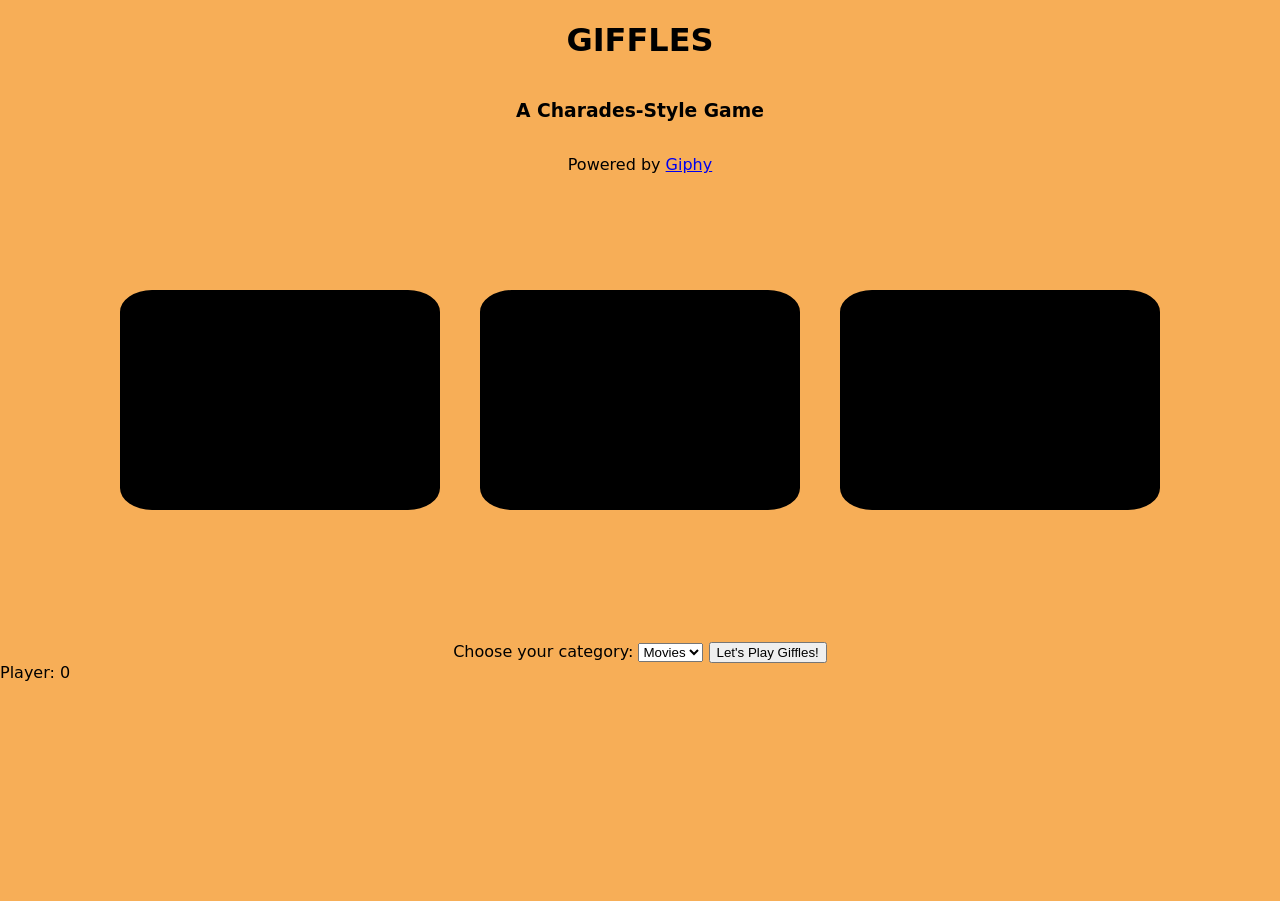
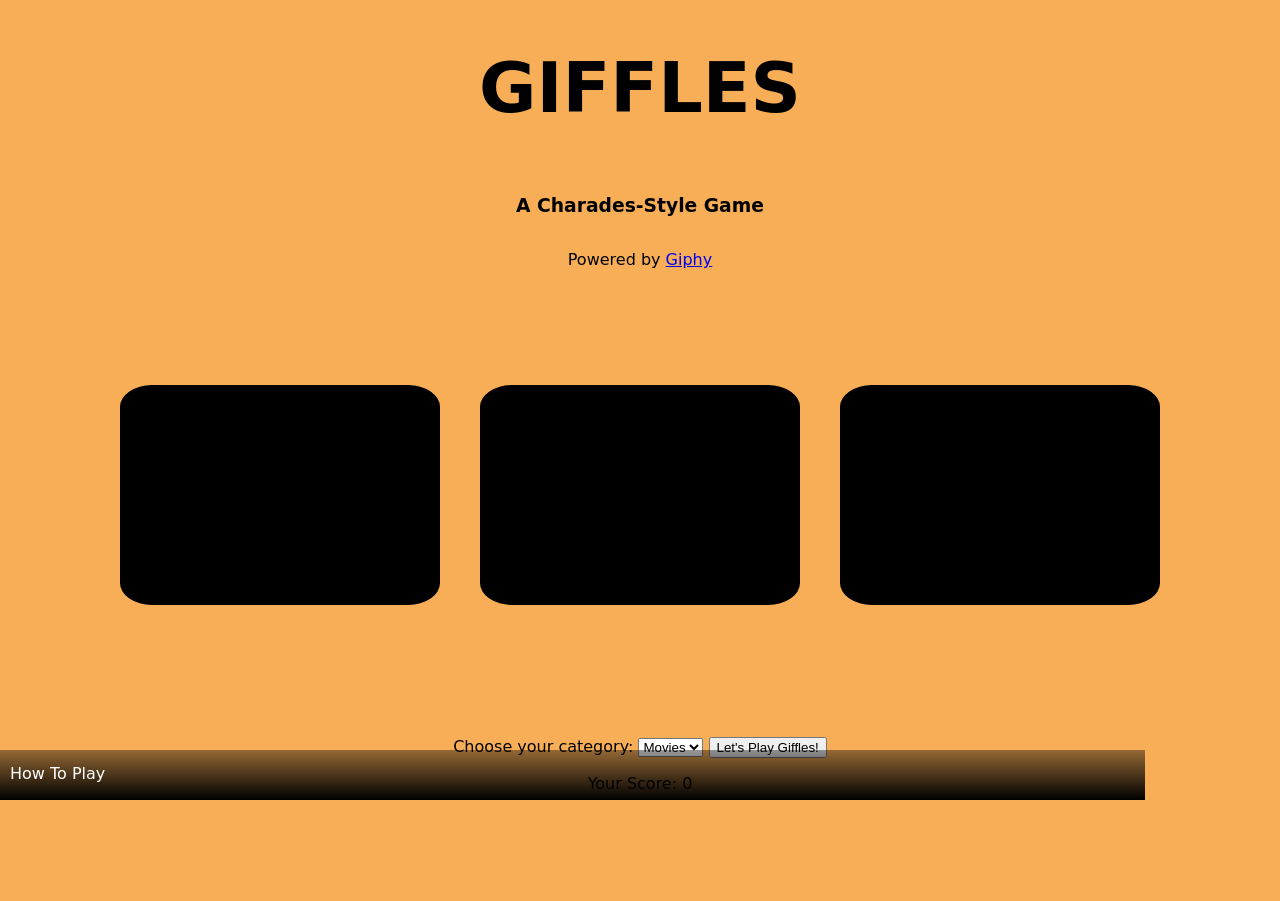
Before and after one commit to skaiser33/giffles, a plain HTML site: page index.html in a window 1280 px wide. Before the commit the page ends 800 px from the top, so only its background shows below. Drawn offline with Linux system fonts and the light colour scheme; a web font is replaced by a local one.

Commit message:
instructions

```diff
--- a/css/style.css
+++ b/css/style.css
@@ -1,7 +1,11 @@
 body {
     background: rgb(247, 174, 87);
     margin: 0;
-    font-family: 'Yatra One', cursive;
+    font-family: 'Potta One', cursive;
+}
+
+h1 {
+    font-size: 70px;
 }
 
 .container {
@@ -23,18 +27,52 @@ iframe {
     background-color: black;
     margin: 100px 20px;
 }
-}
 
-p {
+
+/* p {
     font-size: 20px;
     text-align: center;
     width: 40%;
+} */
+
+.instructions > p {
+    color: rgba(255,255,255,1);
+    background: black;
+    background: linear-gradient(bottom, rgba(0,0,0,1), rgba(0,0,0,.4));
+    background: -webkit-linear-gradient(bottom, rgba(0,0,0,1), rgba(0,0,0,.4));
+    background: -moz-linear-gradient(bottom, rgba(0,0,0,1), rgba(0,0,0,.4));
+    padding: 10px;
+    line-height: 28px;
+    text-align: justify;
+    position: absolute;
+    bottom: 0;
+    margin: 0;
+    height: 30px;
+    transition: height .5s;
+    -webkit-transition: height .5s;
+    -moz-transition: height .5s;
+}
+
+small {
+    opacity: 0;
 }
 
 #answ {
     margin-bottom: 100px;
 }
 
+#newClue {
+    margin: 100px 20px;
+}
+
 .hide {
     display: none;
 }
+
+.show-description p {
+    height: 250px;
+}
+
+.show-description small {
+    opacity: 1;
+}
--- a/index.html
+++ b/index.html
@@ -7,7 +7,7 @@
     <script defer src="./js/main.js"></script>
     <link rel="stylesheet" href="./css/style.css">
     <link rel="preconnect" href="https://fonts.gstatic.com">
-    <link href="https://fonts.googleapis.com/css2?family=Yatra+One&display=swap" rel="stylesheet">
+    <link href="https://fonts.googleapis.com/css2?family=Potta+One&display=swap" rel="stylesheet">
 </head>
 
 <body>
@@ -38,10 +38,17 @@
             </select>
             <input id="next" type="submit" value="Let's Play Giffles!">
         </form>
-        <!-- <p id="test"></p>
-        <p id="correctAnswer"></p> -->
-
+        <div >
+            <p class="playerScore">Your Score: 0</p>
+        </div>
     </div>
 
+    <div class="instructions">
+        <p>How To Play <span class="price"><br />
+        <small>Choose a category and guess the title of the movie, song, or book based on the gifs on display.<br>
+            Each gif corresponds to one word of the title, excluding common articles (like "a" or "the") or prepositions (like "of" or "in").<br>
+            Each word will perform a real time search of the top gifs under that search term on Giphy, so each game of Giffle is a totally unique experience.<br>
+            If you don't like your gifs, just hit the "New Clues Please!" button and receive another set of gifs for the same title. You can ask for new clues up to four times per round.</small></p>
+    </div>
 </body>
 </html>
--- a/js/main.js
+++ b/js/main.js
@@ -1,28 +1,12 @@
-
-//TEST multiple gif fetch requests (for top 5 results) running simultaneously
-
-
-//PULL those gif's into existing IFRAMES, with temporary initial restriction of exactly 3 words in moviesSourceArray with if statement in order to choose
-//CREATE a button that updates each value in the fetch request to the next gif's [g++]; variable for array index that chooses round of gif's; will need to increment with each bush of "new clues button and reset with each new round
 
 
 // Create/Find arrays of movie titles, book titles, and song titles. Make sure they're in strings.
 // Filter to new "MASTER" array where titles with 3-5 words
 // Map MASTER arrays to SOURCE arrays that remove any strings "in, of, the, a, an, is, are" etc. Indices between MASTER and SOURCE arrays must match.
 
-// Append/Remove # of iframes based on # of words in SOURCE string [i]
-// Send a fetch request for each word in the SOURCE string [i] and fill iframes
-
 //Change in category value reloads and sends request from selected array
 
-//Input value submitted by player must match MASTER[i]
-//Announce correct/incorrect and update score (refer to high card lab, look at solutions branch and not just my own)
-//For incorrect, also display the correct answer with toggleClass on <p> with id #correctAnswer
 
-
-//Toggle class for next round button to make invisible
-//Are all titles the same length or can I count the number of words in the title using the spaces in between? Beware of A/The/Of
-// Favicon!
 //CSS CLEANUP
 //REFACTOR FETCH REQUESTS INTO A SINGLE FUNCTION WITH NECESSARY PARAMETERS?
 //CSS FOR MOBILE
@@ -36,24 +20,21 @@
 //Avoid repeats in same game? by modifying all arrays (in which case i'd need to reset each new player) or better solution available?
 
 
+//SCHEDULE:
+// THU:
+// Celebration/taunt gifs for right/wrong answers
+// Timer
+// Avoid repeats
 
-
-
-//SCHEDULE:
 // WED:
 // Styling (start with 3 blank iframes...maybe have a different colored ? in each)
 
 // TUE:
-
+// Favicon!
 // Array creation and separate array storage
+// New Player / Reset button? [just reload website or be more sophisticated?]
 // Solve BenjamIN button issue
 // Begin styling
-
-//MONDAY:
-//Update new clue button to act according to title length
-//Use length of title to display number of iframes. Rather than hiding, should I DOM this?
- //Collapsible instructions (refer to pre-work)
-// New Player / Reset button? [just reload website or be more sophisticated?]
 
 
 //Array filtering and mapping
@@ -61,7 +42,7 @@ const moviesMasterArray = ["Adaptation", "Fight Club", "Panic Room", "Boogie Nig
 
 //const countWords = (rawTitle) => {return rawTitle.split(" ").length >= 3}; //THIS WAS AN INITIAL CONSTRAINT FOR TESTING
 //const moviesMasterArray = moviesRawArray.filter(countWords);  //THIS WAS AN INITIAL CONSTRAINT FOR TESTING
-const eliminateWords = (masterTitle) => {return masterTitle.replace(/a |an |are |in |is |of |the /gi, "")};
+const eliminateWords = (masterTitle) => {return masterTitle.replace(/a |an |in |of |the |with /gi, "")};
 const moviesSourceArray = moviesMasterArray.map(eliminateWords);
 
 //Buttons DOM
@@ -73,6 +54,8 @@ const nextRoundForm = document.getElementById("nextRoundForm");
 const answerButton = document.getElementById("answerButton");
 const answerInput = document.getElementById("answer");
 const isPlayerCorrect = document.getElementById("is-player-correct");
+const playerScore = document.querySelector(".playerScore");
+const howToPlay = document.querySelector(".instructions");
 
 //Variable declarations
 let randomMovieIndex, firstWord, secondWord, thirdWord, fourthWord, requestFirstUrl, requestSecondUrl, requestThirdUrl, gif1Array, gif2Array, gif3Array, gif4array, guess
@@ -89,23 +72,19 @@ const getTitle = () => {
     console.log(titleLength);
 }
 
-// Create Score Container
-let scoreContainer = document.createElement('div');
-scoreContainer.setAttribute('class','scoreContainer')
-document.body.appendChild(scoreContainer);
+isPlayerCorrect.classList.toggle("hide");
 
-// Create Player Score
-let playerScore = document.createElement('div');
-playerScore.setAttribute('class','playerScore');
-playerScore.innerHTML=`Player: ${ pScore }`;
-scoreContainer.appendChild(playerScore);
+//Display instructions when clicked
+howToPlay.addEventListener("click", (e) => {
+    howToPlay.classList.toggle('show-description');
+})
 
-isPlayerCorrect.classList.toggle("hide");
 
 
 //Launches next round of play
 nextButton.addEventListener("click", (e) => {
     e.preventDefault();
+    g = 0;
     nextButton.value = "Let's Play Another Round!"
     answerForm.classList.toggle("hide");
     newClueButton.classList.toggle("hide");
@@ -203,12 +182,13 @@ nextButton.addEventListener("click", (e) => {
     }
 })
 
-//new clues event listener
+//new clues event listener -- updates each value in the fetch request to the next gifs [g++]; variable for array index that chooses round of gif's
 newClueButton.addEventListener("click", (e) => {
     g >= 4 ? g = 0 : g++;
     document.querySelector("#one").src = gif1Array[g].embed_url;
     document.querySelector("#two").src = gif2Array[g].embed_url;
-    document.querySelector("#three").src = gif3Array[g].embed_url;
+    if (titleLength >= 3) document.querySelector("#three").src = gif3Array[g].embed_url;
+    if (titleLength === 4) document.querySelector("#four").src = gif4Array[g].embed_url
 })
 
 //DOES INPUT VALUE MATCH THE MASTER ARRAY INDEX?
@@ -237,6 +217,8 @@ answerButton.addEventListener("click", (e) => {
 
 
 
+
+
 //COMPLETED:
 //ARRAYS
 //COMPLETE: RANDOMIZE CHOICE OF PULL FROM SOURCEARRAY
```
